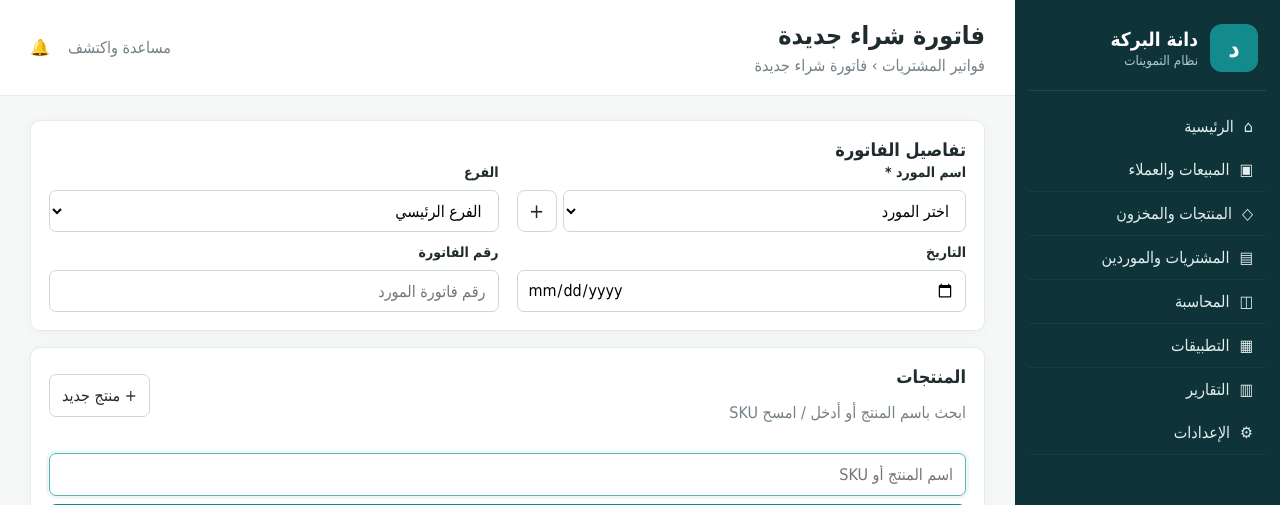
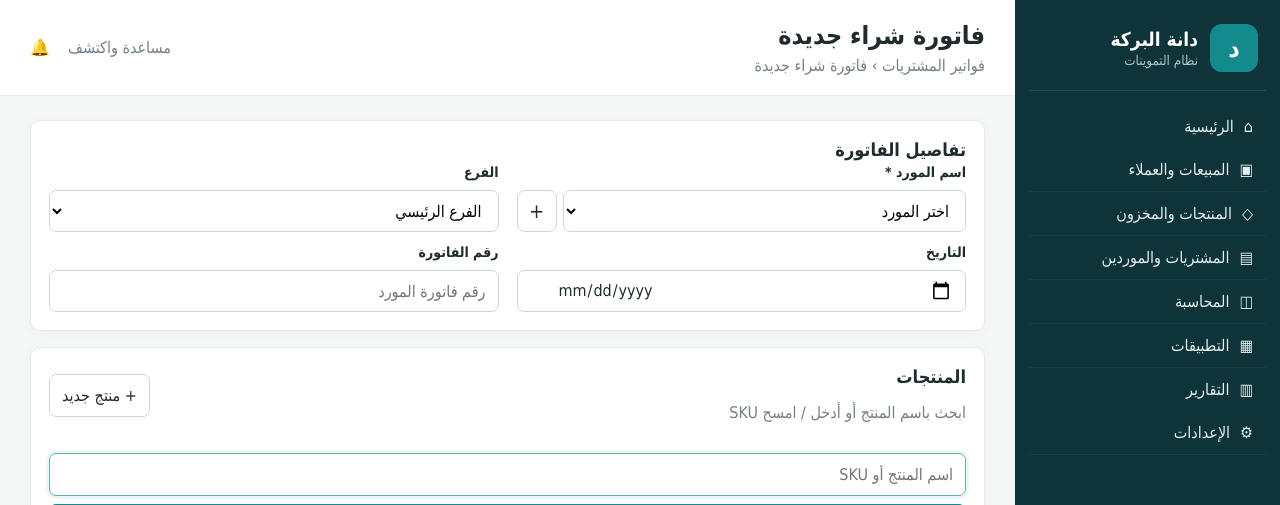
Before and after one commit to alamriaa1405/dana-albaraka, a Flask app: template templates/purchase_form.html in a window 1280 px wide. Shown: the top 505 px of the page. Run offline with Flask 3, Linux system fonts and the light colour scheme; the template is opened without the code that fills it, so the values that code supplies are empty; the visitor is signed in with stand-in values (Sample User, id 1).

Commit message:
Add files via upload

```diff
--- a/templates/purchase_form.html
+++ b/templates/purchase_form.html
@@ -134,6 +134,28 @@
     height:42px !important;
     min-height:42px !important;
   }
+}
+
+
+/* تحسين مظهر حقل التاريخ على الآيفون */
+.purchase-top-grid input[type="date"]{
+  color:#1f2b2d !important;
+  background-color:#fff !important;
+  position:relative;
+  padding-inline:12px 40px !important;
+}
+.purchase-top-grid input[type="date"]::-webkit-calendar-picker-indicator{
+  opacity:1 !important;
+  cursor:pointer;
+  width:20px;
+  height:20px;
+  margin:0;
+}
+.purchase-top-grid input[type="date"]::-webkit-datetime-edit{
+  color:#1f2b2d;
+}
+.purchase-top-grid input[type="date"]:invalid::-webkit-datetime-edit{
+  color:#9aa3a6;
 }
 
 </style>
```
